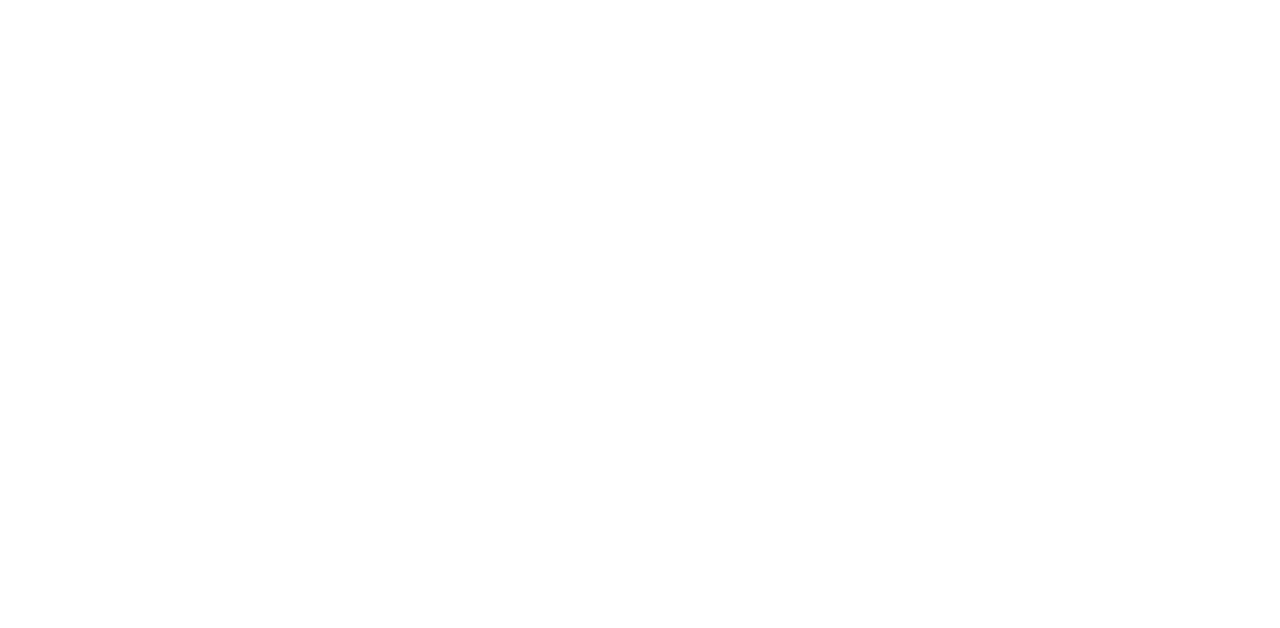
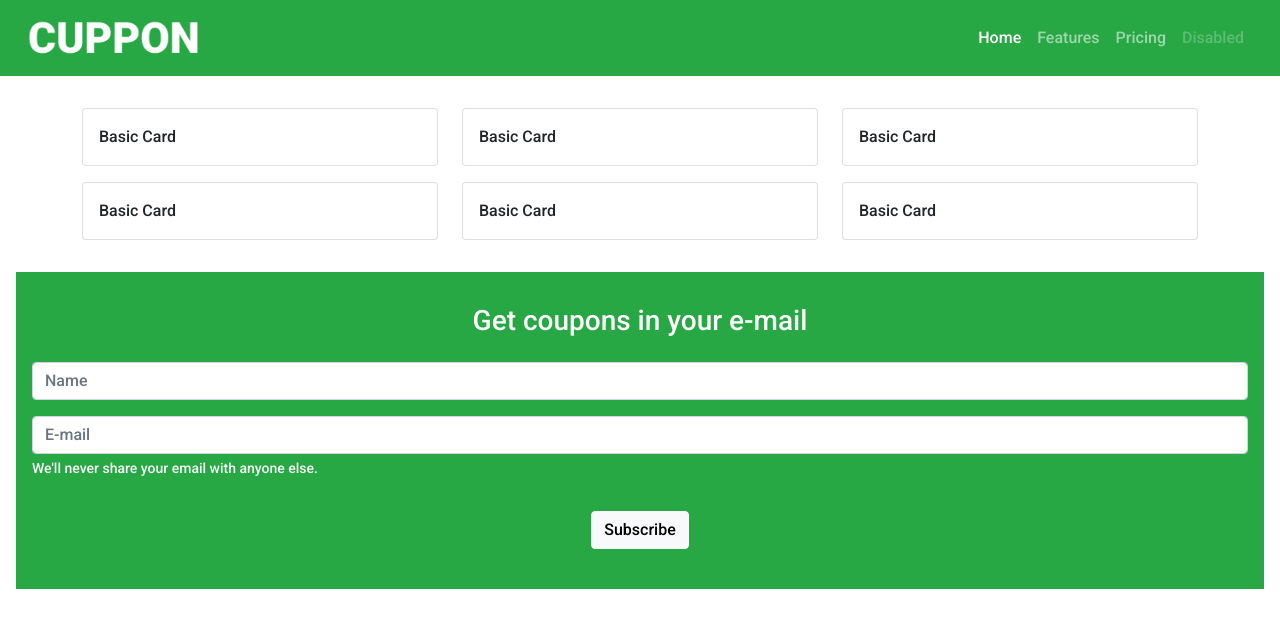
Before and after one commit to pelafustan/intro_html-challenge_04, a plain HTML site: page index.html in a window 1280 px wide. Drawn offline with Linux system fonts and the light colour scheme.

Commit message:
Basic draft
Here we are with the basic grid for the project, and some dummy cards
helping visualization.

To Do:
  - Update card mock-up, to match requirements.
  - Add "real" products to cards.

```diff
--- a/assets/css/style.css
+++ b/assets/css/style.css
@@ -0,0 +1,7 @@
+body {
+    font-family: 'Roboto';
+}
+
+.bg-green {
+    background-color: #28A745;
+}
--- a/index.html
+++ b/index.html
@@ -4,7 +4,7 @@
   <meta charset="UTF-8">
   <meta http-equiv="X-UA-Compatible" content="IE=edge">
   <meta name="viewport" content="width=device-width, initial-scale=1.0">
-  <title>Document</title>
+  <title>Cuppon</title>
   <link rel="stylesheet" href="assets/css/bootstrap.min.css">
   <link rel="preconnect" href="https://fonts.googleapis.com">
   <link rel="preconnect" href="https://fonts.gstatic.com" crossorigin>
@@ -12,6 +12,95 @@
   <link rel="stylesheet" href="assets/css/style.css">
 </head>
 <body>
+  <nav class="navbar navbar-expand-md navbar-dark bg-green">
+    <div class="container-fluid mx-3">
+      <a href="#" class="navbar-brand">
+        <img src="assets/imgs/logo-white.png" alt="logo" height="50px">
+      </a>
+      <button class="navbar-toggler" type="button" data-bs-toggle="collapse" data-bs-target="#menu" aria-controls="navbarSupportedContent" aria-expanded="false" aria-label="Toggle navigation">
+        <span class="navbar-toggler-icon"></span>
+      </button>
+      <div class="collapse navbar-collapse" id="menu">
+        <ul class="navbar-nav ms-auto">
+          <li class="nav-item">
+            <a class="nav-link active" href="#">Home</a>
+          </li>
+          <li class="nav-item">
+            <a class="nav-link" href="#">Features</a>
+          </li>
+          <li class="nav-item">
+            <a class="nav-link" href="#">Pricing</a>
+          </li>
+          <li class="nav-item">
+            <a class="nav-link disabled" href="#">Disabled</a>
+          </li>
+        </ul>
+      </div>
+    </div>
+  </nav>
+  <div class="container-md my-4">
+    <div class="row">
+      <div class="col-sm-12 col-md-4">
+        <div class="card my-2">
+          <div class="card-body">
+            Basic Card
+          </div>
+        </div>
+      </div>
+      <div class="col-sm-12 col-md-4">
+        <div class="card my-2">
+          <div class="card-body">
+            Basic Card
+          </div>
+        </div>
+      </div>
+      <div class="col-sm-12 col-md-4">
+        <div class="card my-2">
+          <div class="card-body">
+            Basic Card
+          </div>
+        </div>
+      </div>
+      <div class="col-sm-12 col-md-4">
+        <div class="card my-2">
+          <div class="card-body">
+            Basic Card
+          </div>
+        </div>
+      </div>
+      <div class="col-sm-12 col-md-4">
+        <div class="card my-2">
+          <div class="card-body">
+            Basic Card
+          </div>
+        </div>
+      </div>
+      <div class="col-sm-12 col-md-4">
+        <div class="card my-2">
+          <div class="card-body">
+            Basic Card
+          </div>
+        </div>
+      </div>
+    </div>
+  </div>
+  <!-- <div class="container"> -->
+    <form class="mx-3 p-3 text-light bg-green">
+      <div class="col-md-12 text-center text-white pt-3">
+        <h3>Get coupons in your e-mail</h3>
+      </div>
+      <div class="mb-3 pt-3">
+        <input type="text" class="form-control" id="clientName" placeholder="Name" required>
+      </div>
+      <div class="mb-3">
+        <input type="email" class="form-control" id="userEmail" aria-describedby="emailHelp" placeholder="E-mail" required>
+        <div id="emailHelp" class="form-text text-light pb-3">We'll never share your email with anyone else.</div>
+      </div>
+      <div class="col-md-12 text-center">
+        <button type="submit" class="btn btn-outline-light text-black bg-light mb-4">Subscribe</button>
+      </div>
+    </form>
+  <!-- </div> -->
   <script src="assets/js/bootstrap.bundle.min.js"></script>
 </body>
 </html>
```
